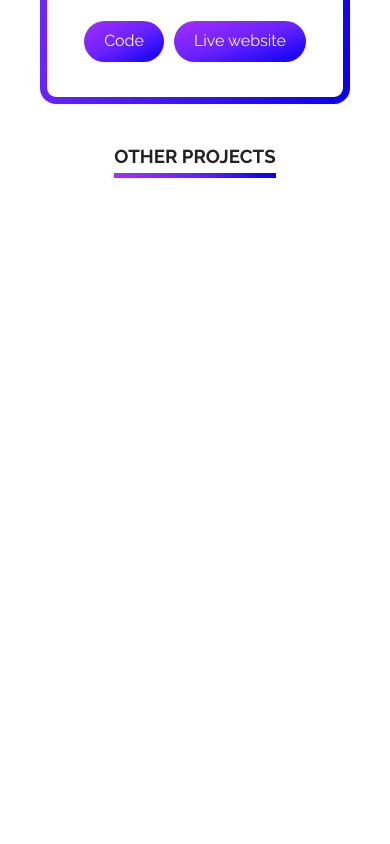
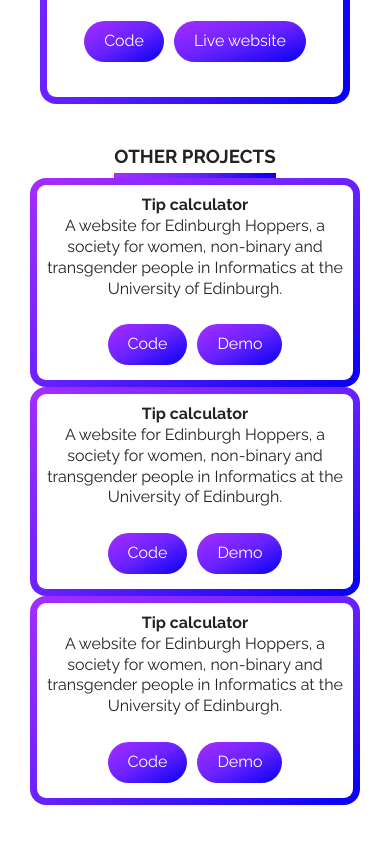
Before and after one commit to JuliaCastillo/portfolio, a React (Create React App) app: page / in a window 390 px wide. Shown: the part 3544-4388 px from the top of the page. Before the commit the page ends 3872 px from the top, so only its background shows below. Built offline with nearby package versions, Linux system fonts and the light colour scheme.

Commit message:
other projects card responsive

```diff
--- a/src/assets/css/styles.css
+++ b/src/assets/css/styles.css
@@ -219,30 +219,12 @@ p {
   font-size: 1rem;
 }
 
-.project-card-border {
+.project-card {
   position: relative;
   border: 7px solid transparent;
   border-radius: 16px;
   background: #fff;
   background-clip: padding-box;
-}
-
-.project-card-border::before {
-  content: "";
-  position: absolute;
-  top: -7px;
-  bottom: -7px;
-  left: -7px;
-  right: -7px;
-  background: -webkit-gradient(linear, left top, right bottom, from(#a52dff), color-stop(#6922ff), to(#0500f5));
-  background: linear-gradient(to bottom right, #a52dff, #6922ff, #0500f5);
-  z-index: -1;
-  border-radius: 16px;
-}
-
-.project-card {
-  padding: 30px;
-  margin: 40px 10px;
   display: -webkit-box;
   display: -ms-flexbox;
   display: flex;
@@ -254,58 +236,17 @@ p {
           align-items: center;
 }
 
-@media (max-width: 63.9375em) {
-  .project-card {
-    -webkit-box-orient: vertical;
-    -webkit-box-direction: normal;
-        -ms-flex-direction: column;
-            flex-direction: column;
-  }
-}
-
-.project-card .card-content h3 {
-  margin-top: 30px;
-}
-
-.project-card .card-content p {
-  margin-top: 10px;
-  max-width: 60ch;
-}
-
-@media (min-width: 64em) {
-  .project-card .card-content {
-    -webkit-box-ordinal-group: 2;
-        -ms-flex-order: 1;
-            order: 1;
-    text-align: left;
-  }
-  .project-card .card-content h3 {
-    margin: 0;
-  }
-}
-
-.project-card .card-image {
-  width: 90%;
-  -webkit-box-shadow: 10px 10px 6px 1px rgba(105, 34, 255, 0.3);
-          box-shadow: 10px 10px 6px 1px rgba(105, 34, 255, 0.3);
-  border-radius: 10px;
-}
-
-@media (min-width: 40em) {
-  .project-card .card-image {
-    width: 60%;
-  }
-}
-
-@media (min-width: 64em) {
-  .project-card .card-image {
-    -webkit-box-ordinal-group: 3;
-        -ms-flex-order: 2;
-            order: 2;
-    height: 90%;
-    margin-left: 30px;
-    max-width: 350px;
-  }
+.project-card::before {
+  content: "";
+  position: absolute;
+  top: -7px;
+  bottom: -7px;
+  left: -7px;
+  right: -7px;
+  background: -webkit-gradient(linear, left top, right bottom, from(#a52dff), color-stop(#6922ff), to(#0500f5));
+  background: linear-gradient(to bottom right, #a52dff, #6922ff, #0500f5);
+  z-index: -1;
+  border-radius: 16px;
 }
 
 .card-buttons {
@@ -330,4 +271,105 @@ p {
             justify-content: start;
   }
 }
+
+.featured-project-card {
+  padding: 30px;
+  margin: 40px 10px;
+}
+
+@media (max-width: 63.9375em) {
+  .featured-project-card {
+    -webkit-box-orient: vertical;
+    -webkit-box-direction: normal;
+        -ms-flex-direction: column;
+            flex-direction: column;
+  }
+}
+
+.featured-project-card .card-content h3 {
+  margin-top: 30px;
+}
+
+.featured-project-card .card-content p {
+  margin-top: 10px;
+  max-width: 60ch;
+}
+
+@media (min-width: 64em) {
+  .featured-project-card .card-content {
+    -webkit-box-ordinal-group: 2;
+        -ms-flex-order: 1;
+            order: 1;
+    text-align: left;
+  }
+  .featured-project-card .card-content h3 {
+    margin: 0;
+  }
+}
+
+.featured-project-card .card-image {
+  width: 90%;
+  -webkit-box-shadow: 10px 10px 6px 1px rgba(105, 34, 255, 0.3);
+          box-shadow: 10px 10px 6px 1px rgba(105, 34, 255, 0.3);
+  border-radius: 10px;
+}
+
+@media (min-width: 40em) {
+  .featured-project-card .card-image {
+    width: 60%;
+  }
+}
+
+@media (min-width: 64em) {
+  .featured-project-card .card-image {
+    -webkit-box-ordinal-group: 3;
+        -ms-flex-order: 2;
+            order: 2;
+    height: 90%;
+    margin-left: 30px;
+    max-width: 350px;
+  }
+}
+
+.other-projects-wrapper {
+  display: -webkit-box;
+  display: -ms-flexbox;
+  display: flex;
+  -webkit-box-align: center;
+      -ms-flex-align: center;
+          align-items: center;
+  -ms-flex-pack: distribute;
+      justify-content: space-around;
+  -ms-flex-wrap: wrap;
+      flex-wrap: wrap;
+}
+
+@media (max-width: 39.9375em) {
+  .other-projects-wrapper {
+    -webkit-box-orient: vertical;
+    -webkit-box-direction: normal;
+        -ms-flex-direction: column;
+            flex-direction: column;
+  }
+}
+
+.other-project-card {
+  -webkit-box-orient: vertical;
+  -webkit-box-direction: normal;
+      -ms-flex-direction: column;
+          flex-direction: column;
+  padding: 10px;
+}
+
+@media (min-width: 40em) {
+  .other-project-card {
+    width: 50%;
+  }
+}
+
+@media (min-width: 64em) {
+  .other-project-card {
+    width: 30%;
+  }
+}
 /*# sourceMappingURL=styles.css.map */
--- a/src/assets/scss/_projects.scss
+++ b/src/assets/scss/_projects.scss
@@ -1,9 +1,13 @@
-.project-card-border {
+.project-card {
   position: relative;
   border: $card-border-width solid transparent;
   border-radius: 16px;
   background: $white;
   background-clip: padding-box;
+
+  display: flex;
+  justify-content: center;
+  align-items: center;
 
   &::before {
     content: "";
@@ -31,13 +35,9 @@
   }
 }
 
-.project-card {
+.featured-project-card {
   padding: 30px;
   margin: 40px 10px;
-
-  display: flex;
-  justify-content: center;
-  align-items: center;
 
   @include breakpoint-down(medium) {
     flex-direction: column;
@@ -80,5 +80,26 @@
   }
 }
 
+.other-projects-wrapper {
+  //width: 100%;
+  display: flex;
+  align-items: center;
+  justify-content: space-around;
+  flex-wrap: wrap;
+  @include breakpoint-down(small) {
+    flex-direction: column;
+  }
+}
 .other-project-card {
+  flex-direction: column;
+  //width: 80%;
+  padding: 10px;
+
+  @include breakpoint-up(medium) {
+    width: 50%;
+  }
+
+  @include breakpoint-up(large) {
+    width: 30%;
+  }
 }
--- a/src/components/OtherProjectCard.js
+++ b/src/components/OtherProjectCard.js
@@ -2,7 +2,7 @@ import React from "react";
 
 function OtherProjectCard({ title, description, codeLink, demoLink }) {
   return (
-    <div className="other-project-card project-card-border">
+    <div className="other-project-card project-card">
       <h4>{title}</h4>
       <p>{description}</p>
       <div className="card-buttons">
--- a/src/components/ProjectCard.js
+++ b/src/components/ProjectCard.js
@@ -9,7 +9,7 @@ function ProjectCard({
   //imageAlt,
 }) {
   return (
-    <div className="project-card project-card-border">
+    <div className="project-card featured-project-card">
       {/* <div className="card-image"> */}
       <img
         className="card-image"
--- a/src/components/Projects.js
+++ b/src/components/Projects.js
@@ -1,6 +1,8 @@
 import React from "react";
 import ProjectCard from "./ProjectCard";
 import { projectsList } from "../data/projectsList";
+import OtherProjectCard from "./OtherProjectCard";
+import { otherProjectsList } from "../data/otherProjectsList";
 
 function Projects() {
   return (
@@ -16,6 +18,11 @@ function Projects() {
         <div className="section_title">
           <h3>OTHER PROJECTS</h3>
         </div>
+        <div className="other-projects-wrapper">
+          {otherProjectsList.map((project) => {
+            return <OtherProjectCard {...project}></OtherProjectCard>;
+          })}
+        </div>
       </div>
     </section>
   );
--- /dev/null
+++ b/src/data/otherProjectsList.js
@@ -0,0 +1,41 @@
+export const otherProjectsList = [
+  {
+    title: "Tip calculator",
+    description: (
+      <>
+        <p>
+          A website for Edinburgh Hoppers, a society for women, non-binary and
+          transgender people in Informatics at the University of Edinburgh.
+        </p>
+      </>
+    ),
+    codeLink: "https://github.com/edinburgh-hoppers/website_new",
+    demoLink: "https://edinburghhoppers.com/",
+  },
+  {
+    title: "Tip calculator",
+    description: (
+      <>
+        <p>
+          A website for Edinburgh Hoppers, a society for women, non-binary and
+          transgender people in Informatics at the University of Edinburgh.
+        </p>
+      </>
+    ),
+    codeLink: "https://github.com/edinburgh-hoppers/website_new",
+    demoLink: "https://edinburghhoppers.com/",
+  },
+  {
+    title: "Tip calculator",
+    description: (
+      <>
+        <p>
+          A website for Edinburgh Hoppers, a society for women, non-binary and
+          transgender people in Informatics at the University of Edinburgh.
+        </p>
+      </>
+    ),
+    codeLink: "https://github.com/edinburgh-hoppers/website_new",
+    demoLink: "https://edinburghhoppers.com/",
+  },
+];
```
Also changed, not shown: 1 other file (tests, documents, lock files or other folders).
